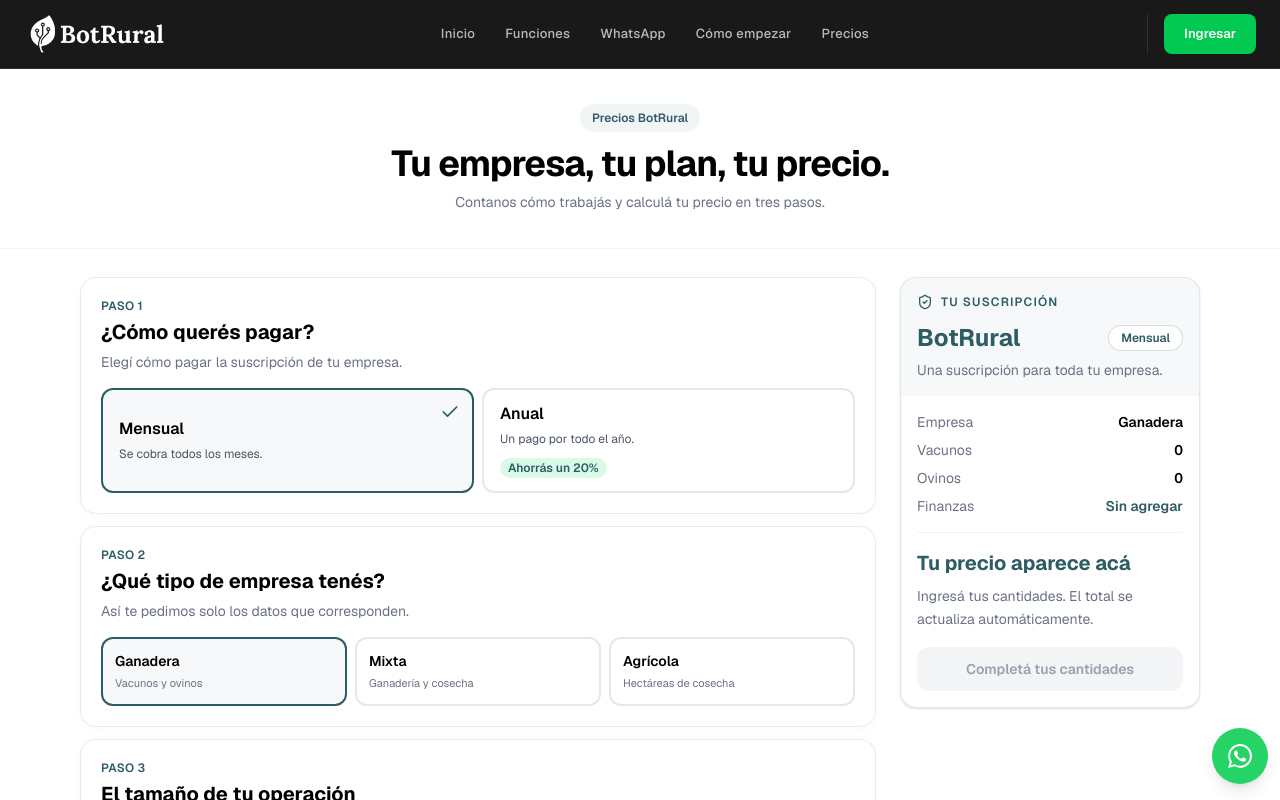
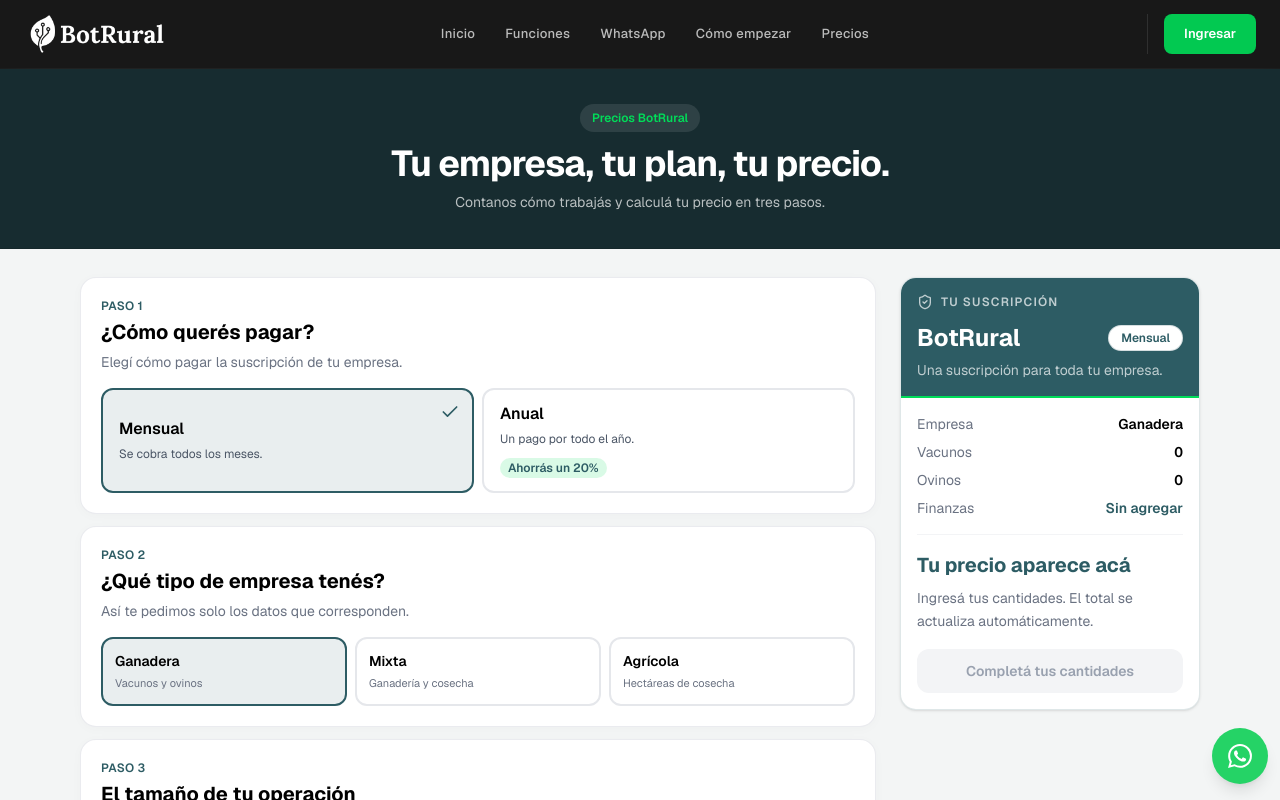
Before and after one commit to talalandig/landingbotrural, a Next.js app: page /pricing in a window 1280 px wide. Shown: the top 800 px of the page. Built offline with nearby package versions, Linux system fonts and the light colour scheme.

Commit message:
Equilibra contraste con fondo suave y encabezados oscuros

```diff
--- a/app/pricing/page.tsx
+++ b/app/pricing/page.tsx
@@ -52,12 +52,12 @@
   const cardClass = 'rounded-2xl border border-gray-200/80 bg-white p-4 sm:p-5 shadow-[0_2px_12px_rgba(0,0,0,0.025)]'
 
   return (
-    <div className="min-h-screen bg-[#ffffff] text-black pb-16">
+    <div className="min-h-screen bg-[#f3f5f5] text-black pb-16">
       <Header />
-      <section className="border-b border-gray-100 bg-white px-4 py-7 text-center text-black sm:py-9">
-        <span className="inline-flex items-center gap-2 rounded-full bg-[#2D5C64]/[0.06] px-3 py-1.5 text-xs font-semibold text-[#2D5C64]">Precios BotRural</span>
+      <section className="border-b border-black/10 bg-[#172c30] px-4 py-7 text-center text-white sm:py-9">
+        <span className="inline-flex items-center gap-2 rounded-full bg-white/10 px-3 py-1.5 text-xs font-semibold text-[#00DD59]">Precios BotRural</span>
         <h1 className="mt-3 text-2xl font-bold tracking-tight sm:text-4xl">Tu empresa, tu plan, tu precio.</h1>
-        <p className="mx-auto mt-2 max-w-xl text-sm text-gray-500">Contanos cómo trabajás y calculá tu precio en tres pasos.</p>
+        <p className="mx-auto mt-2 max-w-xl text-sm text-white/70">Contanos cómo trabajás y calculá tu precio en tres pasos.</p>
       </section>
 
       <main className="mx-auto grid max-w-6xl items-start gap-4 px-4 pt-5 pb-28 md:grid-cols-[minmax(0,1fr)_300px] lg:gap-6 lg:pt-7">
@@ -67,7 +67,7 @@
           <h2 className="mt-1 text-lg font-bold sm:text-xl">¿Cómo querés pagar?</h2>
           <p className="mt-1.5 text-sm text-gray-500">Elegí cómo pagar la suscripción de tu empresa.</p>
           <div className="mt-4 grid grid-cols-2 gap-2">
-            {[false, true].map(value => <button key={String(value)} type="button" aria-pressed={anual === value} onClick={() => setAnual(value)} className={`relative rounded-xl border-2 px-3 py-3 text-left transition sm:px-4 ${anual === value ? 'border-[#2D5C64] bg-[#2D5C64]/[0.04]' : 'border-gray-200 hover:border-[#2D5C64]/50'}`}><span className="block text-base font-semibold">{value ? 'Anual' : 'Mensual'}</span><span className="mt-1 block text-xs leading-relaxed text-gray-600">{value ? 'Un pago por todo el año.' : 'Se cobra todos los meses.'}</span>{value && <span className="mt-2 inline-block rounded-full bg-[#00DD59]/15 px-2 py-0.5 text-xs font-semibold text-[#2D5C64]">Ahorrás un 20%</span>}{anual === value && <Check size={20} className="absolute right-3 top-3 text-[#2D5C64]" />}</button>)}
+            {[false, true].map(value => <button key={String(value)} type="button" aria-pressed={anual === value} onClick={() => setAnual(value)} className={`relative rounded-xl border-2 px-3 py-3 text-left transition sm:px-4 ${anual === value ? 'border-[#2D5C64] bg-[#2D5C64]/10' : 'border-gray-200 hover:border-[#2D5C64]/50'}`}><span className="block text-base font-semibold">{value ? 'Anual' : 'Mensual'}</span><span className="mt-1 block text-xs leading-relaxed text-gray-600">{value ? 'Un pago por todo el año.' : 'Se cobra todos los meses.'}</span>{value && <span className="mt-2 inline-block rounded-full bg-[#00DD59]/15 px-2 py-0.5 text-xs font-semibold text-[#2D5C64]">Ahorrás un 20%</span>}{anual === value && <Check size={20} className="absolute right-3 top-3 text-[#2D5C64]" />}</button>)}
           </div>
         </section>
 
@@ -75,7 +75,7 @@
           <p className="text-xs font-semibold tracking-wide text-[#2D5C64]">PASO 2</p>
           <h2 className="mt-1 text-lg font-bold sm:text-xl">¿Qué tipo de empresa tenés?</h2>
           <p className="mt-1.5 text-sm text-gray-500">Así te pedimos solo los datos que corresponden.</p>
-          <div className="mt-4 grid grid-cols-3 gap-2">{tipos.map(t => <button key={t.value} type="button" aria-pressed={empresa.tipo === t.value} onClick={() => update({ tipo: t.value })} className={`min-w-0 rounded-xl border-2 px-2 py-3 text-left sm:px-3 ${empresa.tipo === t.value ? 'border-[#2D5C64] bg-[#2D5C64]/[0.04]' : 'border-gray-200'}`}><span className="block text-sm font-semibold">{t.label}</span><span className="mt-1 block text-[11px] leading-relaxed text-gray-500">{t.description}</span></button>)}</div>
+          <div className="mt-4 grid grid-cols-3 gap-2">{tipos.map(t => <button key={t.value} type="button" aria-pressed={empresa.tipo === t.value} onClick={() => update({ tipo: t.value })} className={`min-w-0 rounded-xl border-2 px-2 py-3 text-left sm:px-3 ${empresa.tipo === t.value ? 'border-[#2D5C64] bg-[#2D5C64]/10' : 'border-gray-200'}`}><span className="block text-sm font-semibold">{t.label}</span><span className="mt-1 block text-[11px] leading-relaxed text-gray-500">{t.description}</span></button>)}</div>
         </section>
 
         <div className="mt-3 space-y-3">
@@ -88,7 +88,7 @@
               {empresa.tipo !== 'ganadera' && <label className="mt-4 block text-sm font-semibold">Hectáreas de cosecha<div className="relative"><input type="number" min="0" step="any" inputMode="decimal" placeholder="0" value={empresa.hectareas} onChange={e => update({ hectareas: e.target.value })} className={`${inputClass} pr-24`} /><span className="absolute right-3 top-5 text-sm font-normal text-gray-400">hectáreas</span></div><span className="mt-2 block text-xs font-normal leading-relaxed text-gray-500">Solo las que destinás para cosecha. No cuentan pasturas ni verdeos para el ganado.</span></label>}
               <div className="mt-4 border-t border-gray-200 pt-4">
                 <p className="text-sm font-semibold text-[#2D5C64]">BotRural incluye toda la gestión de tu empresa</p>
-                <label className={`mt-3 flex cursor-pointer items-start gap-3 rounded-xl border-2 p-3 transition ${empresa.plus ? 'border-[#2D5C64] bg-[#2D5C64]/[0.04]' : 'border-gray-200 bg-white hover:border-[#2D5C64]/40'}`}>
+                <label className={`mt-3 flex cursor-pointer items-start gap-3 rounded-xl border-2 p-3 transition ${empresa.plus ? 'border-[#2D5C64] bg-[#2D5C64]/10' : 'border-gray-200 bg-white hover:border-[#2D5C64]/40'}`}>
                   <input type="checkbox" checked={empresa.plus} onChange={e => update({ plus: e.target.checked })} className="mt-1 h-5 w-5 shrink-0 accent-[#2D5C64]" />
                   <span className="flex-1"><span className="flex flex-wrap items-center justify-between gap-2"><strong className="text-base">Agregar finanzas</strong><span className="rounded-full bg-[#2D5C64] px-2.5 py-1 text-xs font-semibold text-white">BotRural Plus</span></span><span className="mt-2 block text-sm leading-relaxed text-gray-500">Sumá facturas de gastos y ventas e informes financieros para toda tu empresa.</span>{empresa.plus && <span className="mt-2 flex items-center gap-1 text-xs font-semibold text-[#2D5C64]"><Check size={14} /> Finanzas agregadas · BotRural Plus activado</span>}</span>
                 </label>
@@ -102,10 +102,10 @@
         </div>
         <aside aria-label="Resumen de tu suscripción" className="self-start md:sticky md:top-24">
           <div className="overflow-hidden rounded-2xl border border-[#2D5C64]/15 bg-white shadow-sm">
-            <div className="bg-[#2D5C64]/[0.04] p-4">
-              <span className="flex items-center gap-2 text-xs font-semibold uppercase tracking-widest text-[#2D5C64]"><ShieldCheck size={16} /> Tu suscripción</span>
-              <div className="mt-3 flex items-center justify-between gap-2"><h2 className="text-2xl font-bold text-[#2D5C64]">BotRural{empresa.plus ? ' Plus' : ''}</h2><span className="rounded-full border border-[#2D5C64]/20 bg-white px-3 py-1 text-xs font-semibold text-[#2D5C64]">{anual ? 'Anual' : 'Mensual'}</span></div>
-              <p className="mt-1.5 text-sm text-gray-500">Una suscripción para toda tu empresa.</p>
+            <div className="border-b-2 border-[#00DD59] bg-[#2D5C64] p-4">
+              <span className="flex items-center gap-2 text-xs font-semibold uppercase tracking-widest text-white/70"><ShieldCheck size={16} /> Tu suscripción</span>
+              <div className="mt-3 flex items-center justify-between gap-2"><h2 className="text-2xl font-bold text-white">BotRural{empresa.plus ? ' Plus' : ''}</h2><span className="rounded-full border border-[#2D5C64]/20 bg-white px-3 py-1 text-xs font-semibold text-[#2D5C64]">{anual ? 'Anual' : 'Mensual'}</span></div>
+              <p className="mt-1.5 text-sm text-white/70">Una suscripción para toda tu empresa.</p>
             </div>
             <div className="p-4">
               <dl className="space-y-2 text-sm">
```
